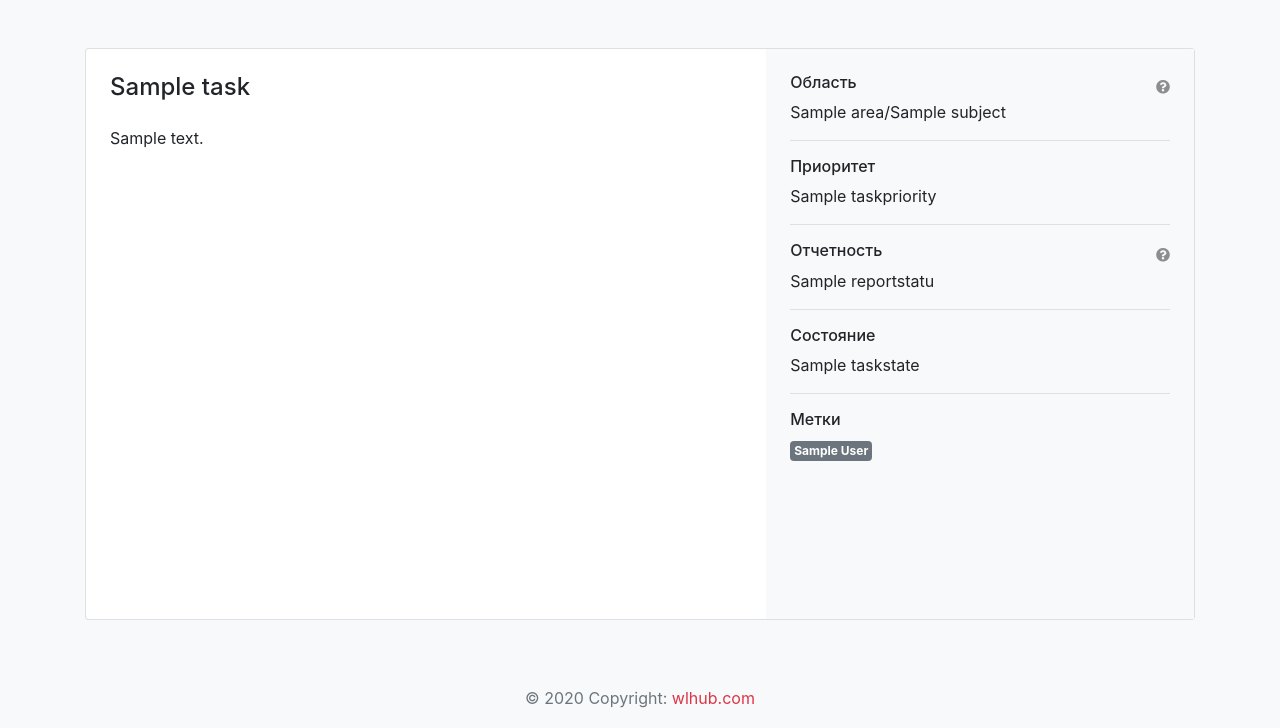
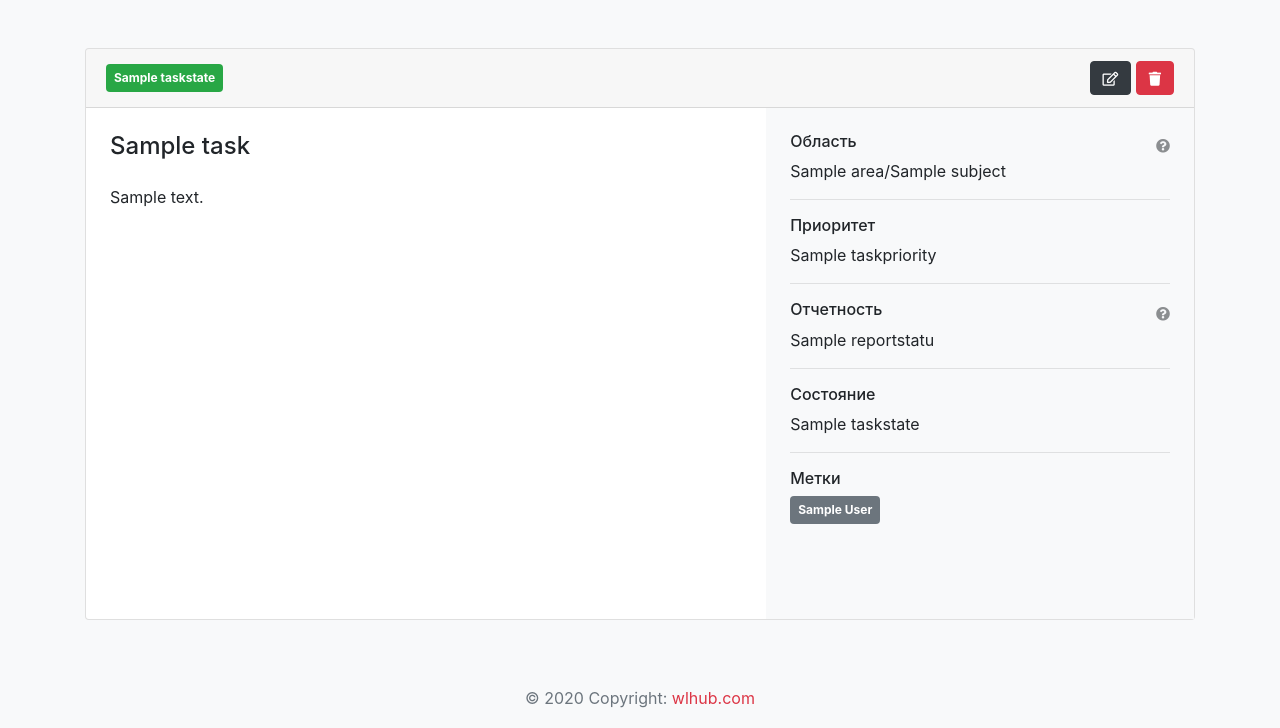
Before and after one commit to azinit/wlhub, a Django app: page /tasks/1 in a window 1280 px wide. Shown: the part 72-800 px from the top of the page. Run offline with Django 3.2, Linux system fonts and the light colour scheme; a user stored in the database is signed in; tables that the repository leaves empty hold one stand-in row (values such as "Sample post"); some libraries are stand-ins or nearby versions.

Commit message:
feat(task-details): add delete logic
https://gitlab.com/martis-boolean/django-2020/-/issues/5

```diff
--- a/wlhub/static/common/index.css
+++ b/wlhub/static/common/index.css
@@ -79,3 +79,7 @@ footer {
 .muted:hover {
     opacity: 1.0;
 }
+
+.white-space-preline {
+    white-space: pre-line;
+}
--- a/wlhub/tasks/models.py
+++ b/wlhub/tasks/models.py
@@ -54,6 +54,7 @@ class TaskState(ModelStrMixin, models.Model):
 
     name = models.CharField("Название", max_length=16)
     code = models.CharField("Кодовое обозначение", max_length=2)
+    # TODO: add color (secondary, primary, ...)
 
     def __str__(self):
         return self.name
--- a/wlhub/templates/components/field.html
+++ b/wlhub/templates/components/field.html
@@ -1,10 +1,10 @@
 <div class="field">
     <div class="field__header d-flex justify-content-between align-items-center">
-        <h6 class="field__label">{{ label }}</h6>
+        <h6 class="field__label">{{ label|default:"Нет данных" }}</h6>
         {% if title %}
             <i class="fas fa-question-circle fa-sm muted" title="{{ title }}"></i>
         {% endif %}
     </div>
-    <div class="field__value">{{ value }}</div>
+    <div class="field__value">{{ value|default:"Нет данных" }}</div>
     <hr class="field__separator">
 </div>
--- a/wlhub/templates/includes/wrapper.html
+++ b/wlhub/templates/includes/wrapper.html
@@ -12,7 +12,7 @@
     <link rel="stylesheet" href="{% static 'common/index.css' %}">
     <link rel="stylesheet" href="{% static 'components/task_item.css' %}">
     <link rel="stylesheet" href="https://use.fontawesome.com/releases/v5.8.1/css/all.css" integrity="sha384-50oBUHEmvpQ+1lW4y57PTFmhCaXp0ML5d60M1M7uH2+nqUivzIebhndOJK28anvf" crossorigin="anonymous">
-    {% block styles %}
+    {% block head %}
     {% endblock %}
 </head>
 <body>
--- a/wlhub/templates/sign-in/index.html
+++ b/wlhub/templates/sign-in/index.html
@@ -1,7 +1,7 @@
 {% extends 'includes/wrapper.html' %}
 {% load static %}
 
-{% block styles %}
+{% block head %}
     <link rel="stylesheet" href="{% static 'auth/index.css' %}">
 {% endblock %}
 
--- a/wlhub/templates/sign-up/index.html
+++ b/wlhub/templates/sign-up/index.html
@@ -1,7 +1,7 @@
 {% extends 'includes/wrapper.html' %}
 {% load static %}
 
-{% block styles %}
+{% block head %}
     <link rel="stylesheet" href="{% static 'auth/index.css' %}">
 {% endblock %}
 
--- a/wlhub/templates/task/index.html
+++ b/wlhub/templates/task/index.html
@@ -1,7 +1,18 @@
 {% extends 'includes/wrapper.html' %}
 
-{% block styles %}
+{% block scripts %}
+    <script type="text/javascript">
+        window.onload = () => {
+            $(".btn-delete-task").on("click", () => {
+                const msg = "Вы действительно хотите удалить задачу? Отменить действие будет нельзя!";
+                if (confirm(msg)) {
+                     location.href = "{% url "tasks-details--delete" pk=task.pk %}";
+                }
+            })
+        };
+    </script>
 {% endblock %}
+
 {% block title %}
     <title>Task №{{ task.id }}</title>
 {% endblock %}
@@ -10,14 +21,27 @@
     <section class="task-details h-100">
         <div class="container d-flex flex-column h-100">
             <div class="card my-5 flex-grow-1">
+                <div class="card-header d-flex justify-content-between align-items-center">
+                    <div class="card-header__start">
+                        <span class="badge badge-success p-2">{{ task.state }}</span>
+                    </div>
+                    <div class="card-header__end">
+                        <button class="btn btn-dark py-1" title="Edit task">
+                            <i class="far fa-edit fa-sm"></i>
+                        </button>
+                        <button class="btn btn-danger btn-delete-task py-1" title="Delete task">
+                            <i class="fa fa-trash fa-sm"></i>
+                        </button>
+                    </div>
+                </div>
                 <div class="card-body d-flex p-0">
                     <div class="card-col flex-grow-3 p-4">
                         <h4 class="card-title mb-4">{{ task.name }}</h4>
-                        <p class="card-text">{{ task.details }}</p>
+                        <p class="card-text white-space-preline">{{ task.details }}</p>
                     </div>
                     <div class="card-col flex-grow-1 bg-light p-4">
                         <div class="task-details__properties">
-                            {% include "components/field.html" with label="Область" value=task.subject title="Область и контекст задачи"%}
+                            {% include "components/field.html" with label="Область" value=task.subject title="Область и контекст задачи" %}
                             {% include "components/field.html" with label="Приоритет" value=task.priority %}
                             {% include "components/field.html" with label="Отчетность" value=task.report_status title="Тип отчетности по задаче" %}
                             {% include "components/field.html" with label="Состояние" value=task.state %}
@@ -27,7 +51,7 @@
                             <div class="field">
                                 <h6 class="field__label">Метки</h6>
                                 {% for tag in task.tags.all %}
-                                    <span class="badge badge-secondary p-1">{{ tag }}</span>
+                                    <span class="badge badge-secondary p-2">{{ tag }}</span>
                                 {% empty %}
                                     <span class="text-muted">Нет данных</span>
                                 {% endfor %}
--- a/wlhub/templates/users/index.html
+++ b/wlhub/templates/users/index.html
@@ -1,6 +1,6 @@
 {% extends 'includes/wrapper.html' %}
 
-{% block styles %}
+{% block head %}
     <style>
         .stat {
             color: var(--gray);
```
